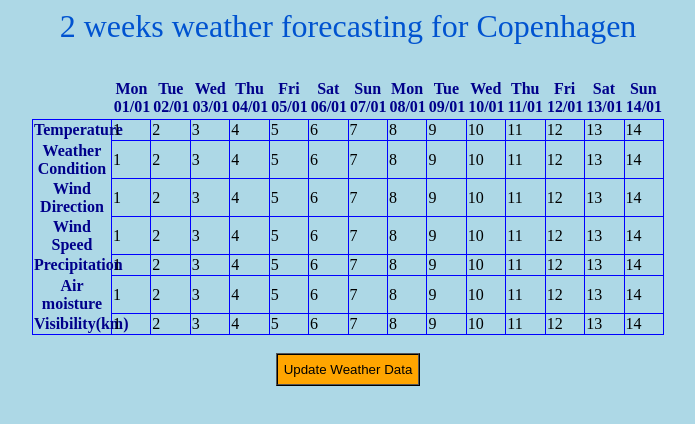
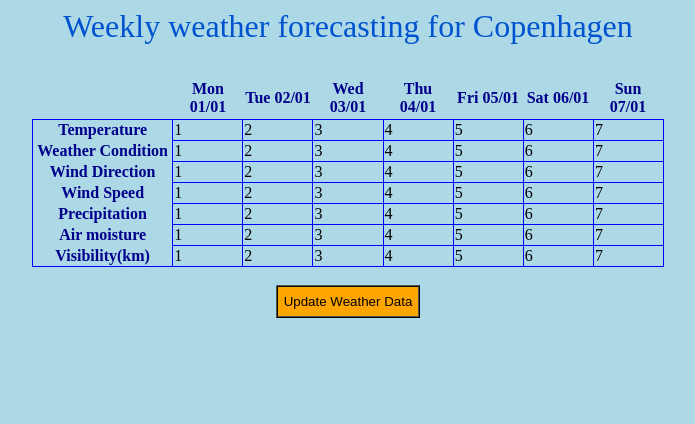
Before and after one commit to LucasHoffSchmidt/Weatherforecast-Copenhagen, a plain HTML site: page Frontend/WeatherApp_Frontend.html in a window 1280 px wide. Shown: the whole page, without its empty margins (292-987 px from the left). Drawn offline with Linux system fonts and the light colour scheme.

Commit message:
Changed duration of weather forecast from 2 weeks to one week, to accommodate API restrictions

```diff
--- a/Frontend/WeatherApp_Frontend.html
+++ b/Frontend/WeatherApp_Frontend.html
@@ -9,7 +9,7 @@
 <body>
     <div class="weatherForecastingTable">
         <table class="tableDates">
-            <caption>2 weeks weather forecasting for Copenhagen</caption>
+            <caption>Weekly weather forecasting for Copenhagen</caption>
             <th></th>
             <th></th>
             <th>Mon 01/01</th>
@@ -19,13 +19,6 @@
             <th>Fri 05/01</th>
             <th>Sat 06/01</th>
             <th>Sun 07/01</th>
-            <th>Mon 08/01</th>
-            <th>Tue 09/01</th>
-            <th>Wed 10/01</th>
-            <th>Thu 11/01</th>
-            <th>Fri 12/01</th>
-            <th>Sat 13/01</th>
-            <th>Sun 14/01</th>
         </table>
         <table class="tableData">
             <tr>
@@ -37,13 +30,6 @@
                     <td>5</td>
                     <td>6</td>
                     <td>7</td>
-                    <td>8</td>
-                    <td>9</td>
-                    <td>10</td>
-                    <td>11</td>
-                    <td>12</td>
-                    <td>13</td>
-                    <td>14</td>
             </tr>
             <tr>
                 <th colspan="2">Weather Condition</th>
@@ -54,13 +40,6 @@
                     <td>5</td>
                     <td>6</td>
                     <td>7</td>
-                    <td>8</td>
-                    <td>9</td>
-                    <td>10</td>
-                    <td>11</td>
-                    <td>12</td>
-                    <td>13</td>
-                    <td>14</td>
             </tr>
             <tr>
                 <th colspan="2">Wind Direction</th>
@@ -71,13 +50,6 @@
                     <td>5</td>
                     <td>6</td>
                     <td>7</td>
-                    <td>8</td>
-                    <td>9</td>
-                    <td>10</td>
-                    <td>11</td>
-                    <td>12</td>
-                    <td>13</td>
-                    <td>14</td>
             </tr>
             <tr>
                 <th colspan="2">Wind Speed</th>
@@ -88,13 +60,6 @@
                     <td>5</td>
                     <td>6</td>
                     <td>7</td>
-                    <td>8</td>
-                    <td>9</td>
-                    <td>10</td>
-                    <td>11</td>
-                    <td>12</td>
-                    <td>13</td>
-                    <td>14</td>
             </tr>
             <tr>
                 <th colspan="2">Precipitation</th>
@@ -105,13 +70,6 @@
                     <td>5</td>
                     <td>6</td>
                     <td>7</td>
-                    <td>8</td>
-                    <td>9</td>
-                    <td>10</td>
-                    <td>11</td>
-                    <td>12</td>
-                    <td>13</td>
-                    <td>14</td>
             </tr>
             <tr>
                 <th colspan="2">Air moisture</th>
@@ -122,13 +80,6 @@
                     <td>5</td>
                     <td>6</td>
                     <td>7</td>
-                    <td>8</td>
-                    <td>9</td>
-                    <td>10</td>
-                    <td>11</td>
-                    <td>12</td>
-                    <td>13</td>
-                    <td>14</td>
             </tr>
             <tr>
                 <th colspan="2">Visibility(km)</th>
@@ -139,13 +90,6 @@
                     <td>5</td>
                     <td>6</td>
                     <td>7</td>
-                    <td>8</td>
-                    <td>9</td>
-                    <td>10</td>
-                    <td>11</td>
-                    <td>12</td>
-                    <td>13</td>
-                    <td>14</td>
             </tr>
         </table>
         <br>
```
